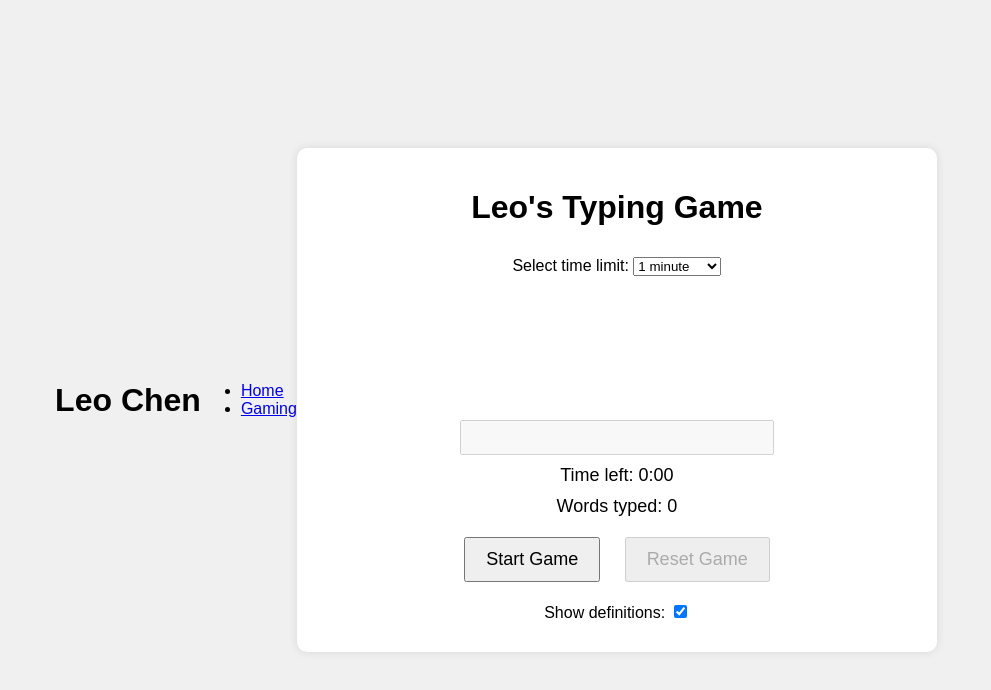
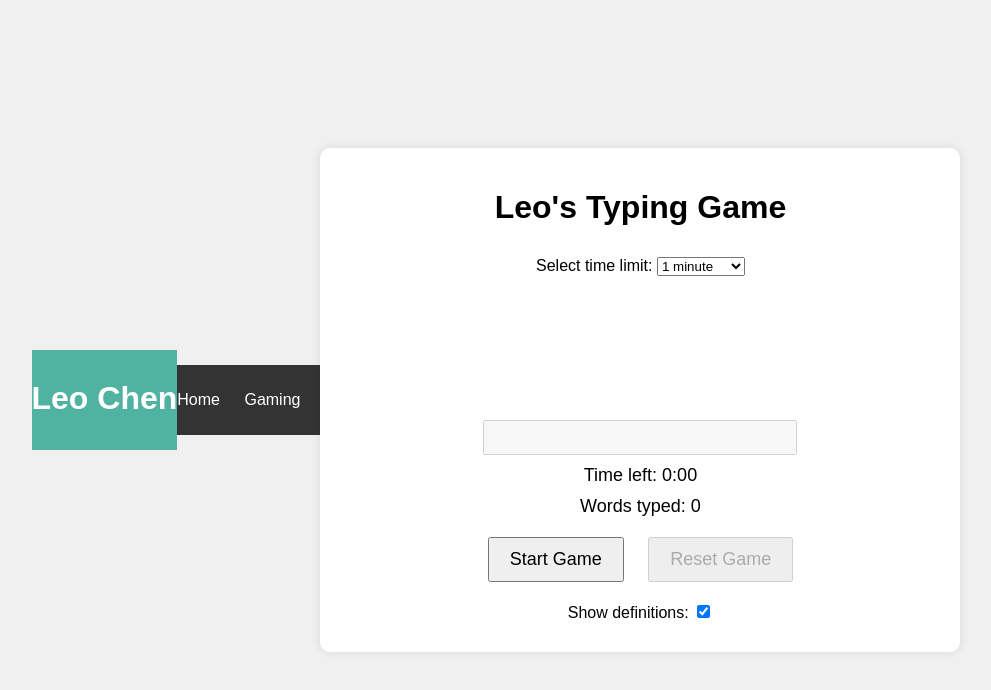
Before and after one commit to leochen409/yoshi, a plain HTML site: page gaming.html in a window 1280 px wide. Shown: the whole page, without its empty margins (144-1135 px from the left). Drawn offline with Linux system fonts and the light colour scheme.

Commit message:
Update gaming.html

```diff
--- a/gaming.html
+++ b/gaming.html
@@ -13,6 +13,34 @@
             height: 100vh;
             margin: 0;
             background-color: #f0f0f0;
+        }
+        header {
+            background: #50b3a2;
+            color: white;
+            padding-top: 30px;
+            min-height: 70px;
+            text-align: center;
+        }
+        header h1 {
+            margin: 0;
+            padding-bottom: 10px;
+        }
+        nav {
+            background: #333;
+            color: #fff;
+            padding: 10px 0;
+        }
+        nav ul {
+            padding: 0;
+            list-style: none;
+        }
+        nav li {
+            display: inline;
+            margin-right: 20px;
+        }
+        nav a {
+            color: #fff;
+            text-decoration: none;
         }
         .game-container {
             text-align: center;
@@ -59,7 +87,7 @@
     </style>
 </head>
 <body>
-       <header>
+     <header>
         <div class="container">
             <h1>Leo Chen</h1>
         </div>
```
